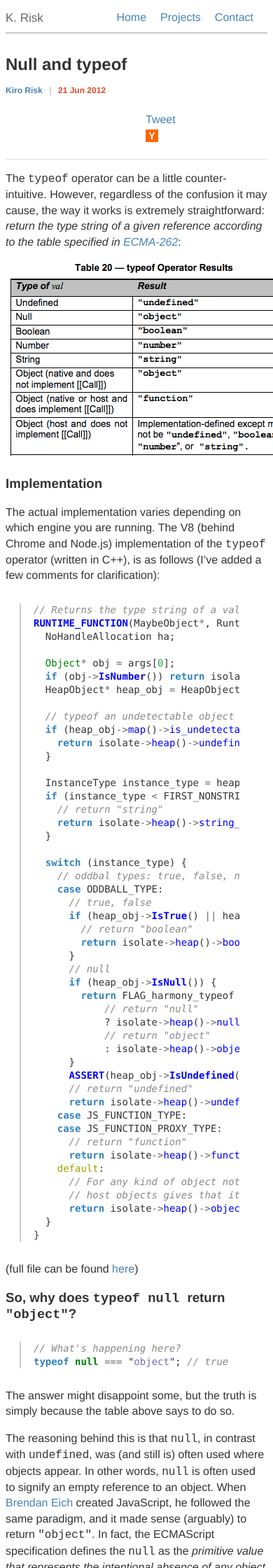
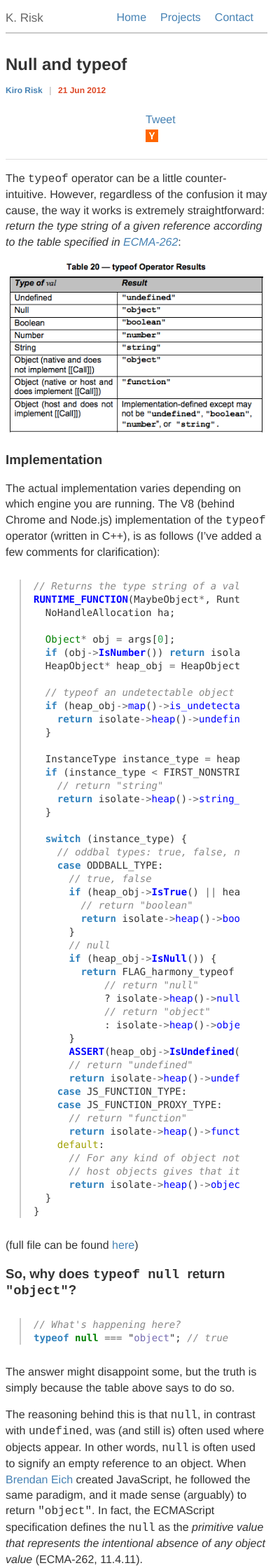
Before and after one commit to krisk/krisk.github.com, a Jekyll site: the page built from _posts/2012-06-21-typeof_null.md, in a window 390 px wide. Shown: the top 2240 px of the page at 70% size. Built offline with Jekyll 4.4.1, drawn with Linux system fonts in a browser that asks for light colours; comment, search, counter and statistics services are not loaded.

Commit message:
mobile friendly ec-tables

```diff
--- a/_posts/2012-06-21-typeof_null.md
+++ b/_posts/2012-06-21-typeof_null.md
@@ -12,7 +12,7 @@ css:
 
 The <code>typeof</code> operator can be a little counter-intuitive.  However, regardless of the confusion it may cause, the way it works is extremely straightforward: *return the type string of a given reference according to the table specified in [ECMA-262](http://www.ecma-international.org/publications/files/ECMA-ST-ARCH/ECMA-262%205th%20edition%20December%202009.pdf)*:
 
-<img src="/images/posts/typeof_table.png" />
+<img class="es-table" src="/images/posts/typeof_table.png" />
 
 ### Implementation
 
--- a/css/default.css
+++ b/css/default.css
@@ -242,14 +242,34 @@ aside {
         margin-top: 5px;
     }
 }
-/* 480px and under (iPhone) */
+/* 480px and under */
 @media screen and (max-width:480px) {
+    /*/
+    header {
+        height: auto;
+    }
+    #site-nav {
+        float: none;
+    }
+    #site-menu li {
+        width: 97.5%;
+        padding: 5px;
+        border-top: 1px solid grey;
+        background-color: yellow;
+    }
+    */
 }
 /* 400px and under */
 @media screen and (max-width:400px) {
+    .es-table {
+        width: 100%;
+    }
 }
-/* 320px and under */
+/* 320px and under (iPhone) */
 @media screen and (max-width:320px) {
+    .browsers {
+        width: 90%;
+    }
 }
 /* iPads (portrait and landscape) */
 @media screen and (device-width:768px) {
```
Also changed, not shown: _includes/browser_support.md (+1 -1 lines).
